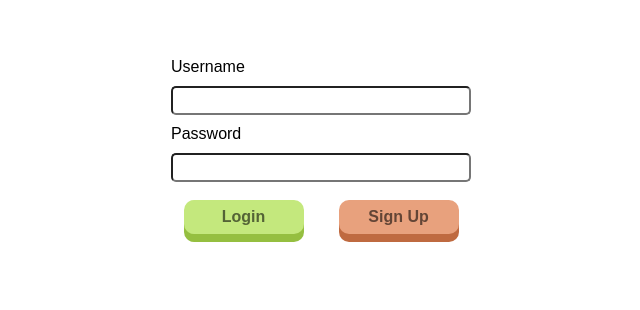
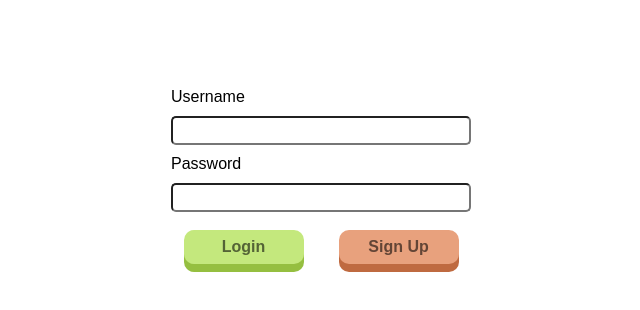
Before and after one commit to walston/signin, a React (Create React App) app: page / in a window 1280 px wide. Shown: the part 250-560 px from the top of the page, without its empty margins (319-959 px from the left). Built offline with nearby package versions, Linux system fonts and the light colour scheme; no server answers.

Commit message:
Adjusts CSS

```diff
--- a/src/App.css
+++ b/src/App.css
@@ -1,11 +1,7 @@
-body,
-html {
-  margin: 0;
-  padding: 0;
-}
 .App {
   display: flex;
   flex-direction: column;
   justify-content: center;
   min-height: 100vh;
+  margin-top: 30px;
 }
```
